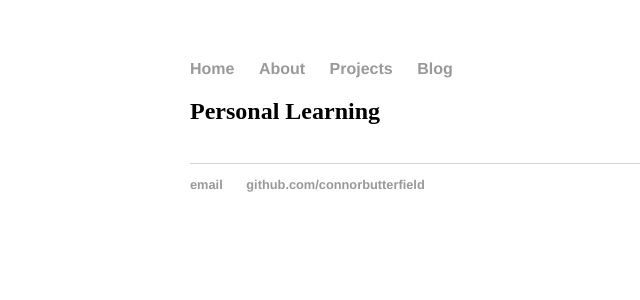
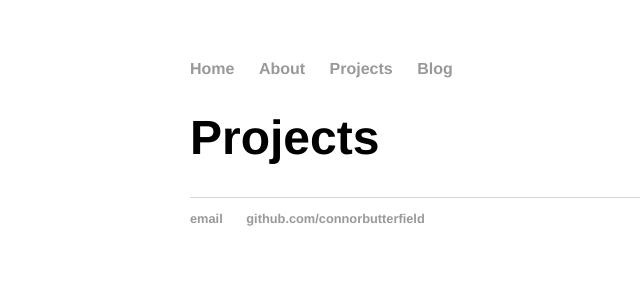
Before and after one commit to connorbutterfield1/connorbutterfield1.github.io, a Jekyll site: the page built from Projects/index.html, in a window 1280 px wide. Shown: the top 300 px of the page, without its empty margins (2-642 px from the left). Built offline with Jekyll 4.4.1, drawn with Linux system fonts in a browser that asks for light colours.

Commit message:
Update index.html

```diff
--- a/Projects/index.html
+++ b/Projects/index.html
@@ -1,8 +1,5 @@
 ---
 layout: default
-titel: Projects
+title: Projects
 ---
-<div class="Projects">
-  <b><h2>Personal Learning</h2></b>
-<br>
-</div>
+<h1>{{ page.title }}</h1>
```
